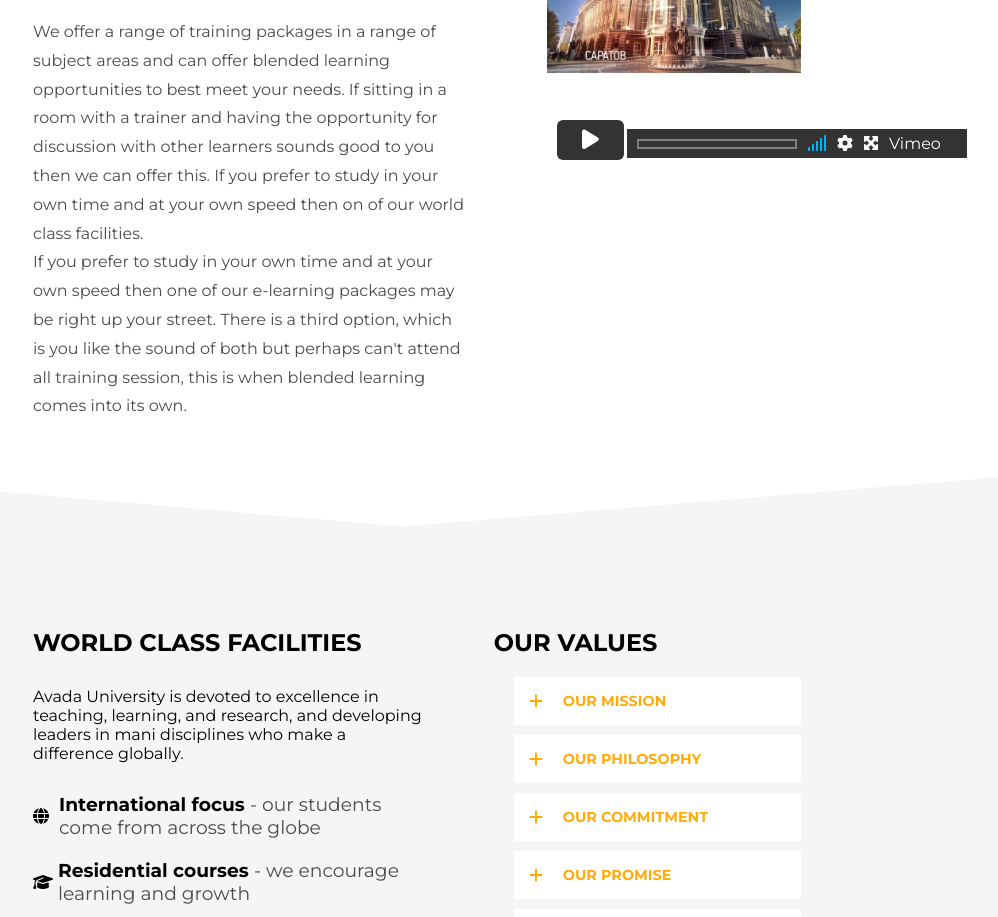
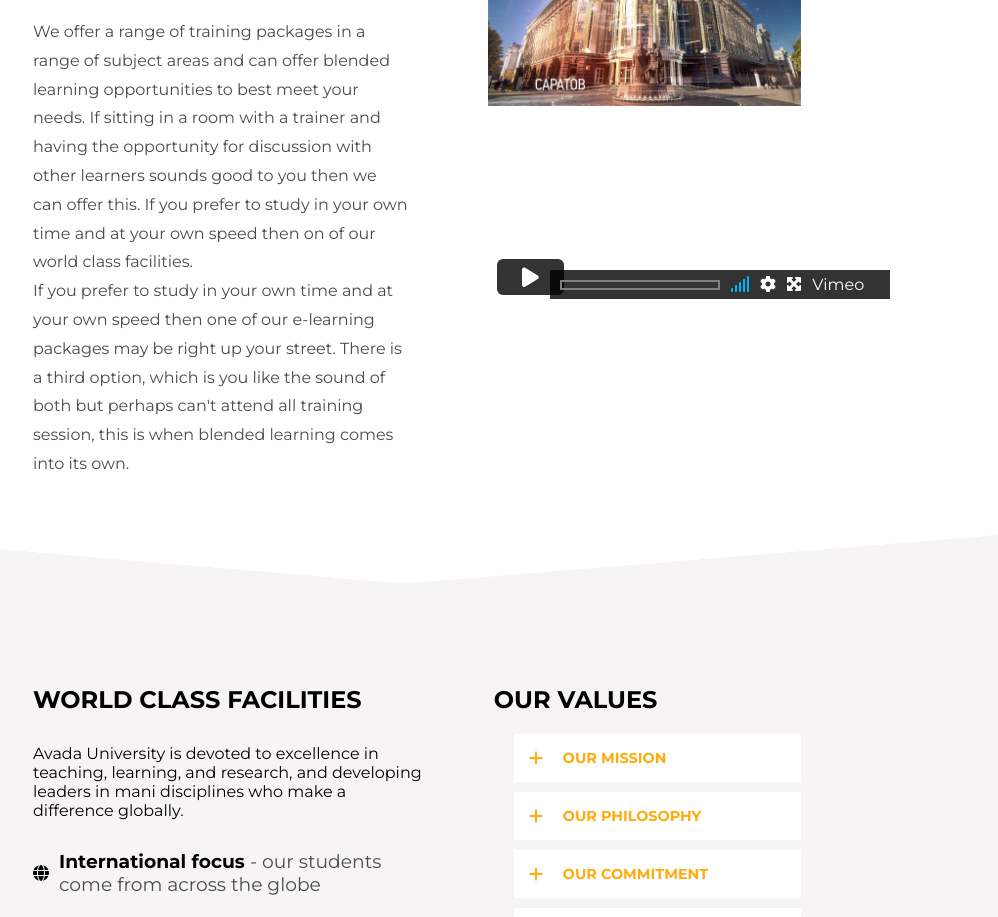
Before and after one commit to yurididomenico/proj-html-vuejs, a Vue app: page / in a window 1280 px wide. Shown: the part 1740-2657 px from the top of the page, without its empty margins (223-1221 px from the left). Built offline with nearby package versions, Linux system fonts and the light colour scheme.

Commit message:
Choose: Fix struttura

```diff
--- a/src/components/SectionChoose.vue
+++ b/src/components/SectionChoose.vue
@@ -118,7 +118,7 @@ section
     background-repeat: no-repeat;
     background-size: contain;
     position: relative;
-    width: 70%;
+    width: 100%;
 
     .logoV
     {
@@ -167,19 +167,19 @@ section
       a
       {
         background: rgba(0, 0, 0, 0.8);
-        padding: 6px 25px;
+        padding: 4px 25px;
         font-size: 1.4rem;
         border-radius: 6px;
         position: absolute;
-        top: 190px;
-        left: 10px;
+        top: 60%;
+        left: 3%;
       }
       .barraVimeo
       {
         background: rgba(0, 0, 0, 0.8);
         position: absolute;
-        top: 199px;
-        left: 80px;
+        top: 62%;
+        left: 20%;
         width: 340px;
         display: flex;
         align-items: center;
```
